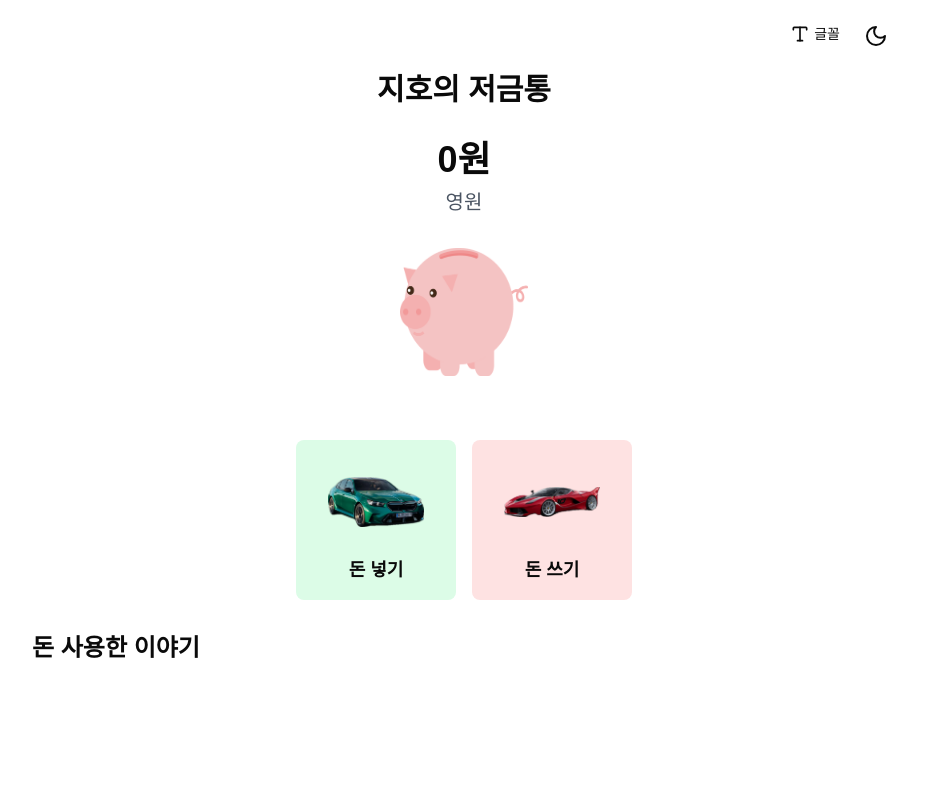
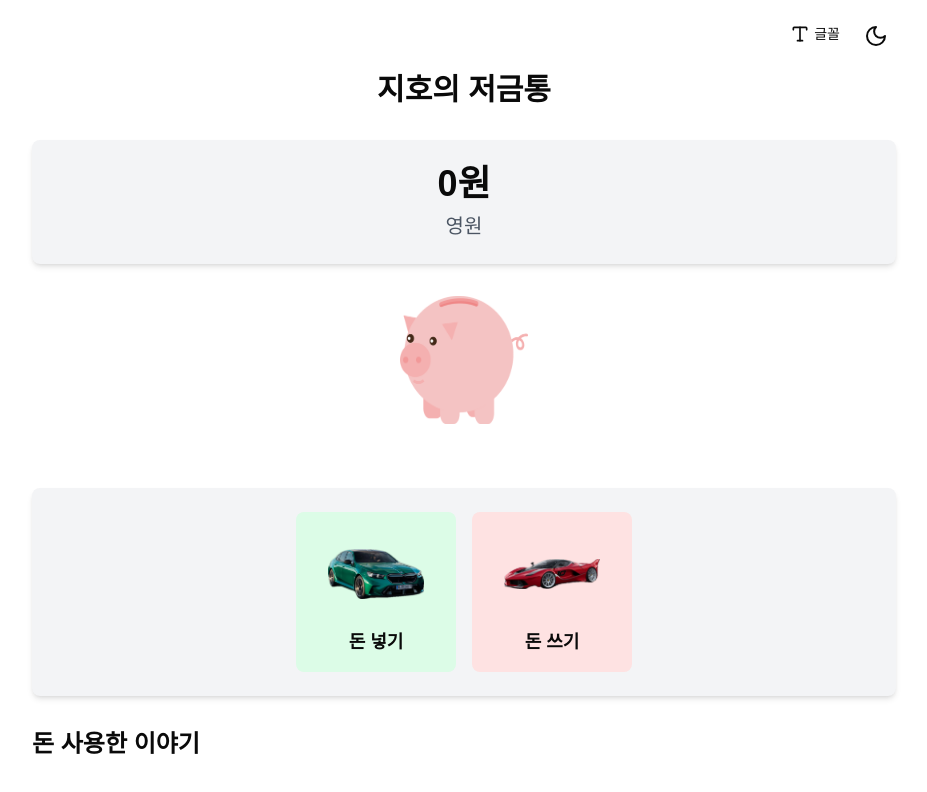
Before and after one commit to JR-Bae/jiho-bank, a Next.js app: page / in a window 1280 px wide. Shown: the top 792 px of the page, without its empty margins (176-1103 px from the left). Built offline with nearby package versions, Linux system fonts and the light colour scheme; a web font is replaced by a local one.

Commit message:
지호 저금통 섹션구분

```diff
--- a/components/PiggyBank.tsx
+++ b/components/PiggyBank.tsx
@@ -219,17 +219,19 @@ export default function PiggyBank() {
             {/* 헤더 */}
             <div className="mb-8">
                 <div className="flex justify-end items-center mb-4">
+                    {/* 글꼴 선택 및 테마 전환 버튼 */}
                     <div className="flex gap-2 relative">
                         <div className="font-dropdown">
                             <button
                                 onClick={() => setIsDropdownOpen(!isDropdownOpen)}
                                 className="p-2 rounded-full hover:bg-gray-200 dark:hover:bg-gray-700 transition-colors flex items-center gap-1"
                             >
-                                <Type size={20} />
+                                <Type size={20}/>
                                 <span className="text-sm">글꼴</span>
                             </button>
                             {isDropdownOpen && (
-                                <div className="absolute right-0 mt-2 w-48 py-2 bg-white dark:bg-gray-800 rounded-lg shadow-xl z-50">
+                                <div
+                                    className="absolute right-0 mt-2 w-48 py-2 bg-white dark:bg-gray-800 rounded-lg shadow-xl z-50">
                                     {fontOptions.map((font, index) => (
                                         <button
                                             key={font.name}
@@ -249,56 +251,63 @@ export default function PiggyBank() {
                             className="p-2 rounded-full hover:bg-gray-200 dark:hover:bg-gray-700 transition-colors"
                             aria-label="Toggle theme"
                         >
-                            {mounted && theme === 'dark' ? <Sun size={24} /> : <Moon size={24} />}
+                            {mounted && theme === 'dark' ? <Sun size={24}/> : <Moon size={24}/>}
                         </button>
                     </div>
                 </div>
                 <h1 className="text-3xl font-bold text-center">지호의 저금통</h1>
             </div>
 
-            {/* 잔액 표시 */}
-            <div className="text-center mb-8">
+            {/* 금액 표시 섹션 */}
+            <div className="text-center mb-8 bg-gray-100 dark:bg-gray-800 p-6 rounded-lg shadow-md">
                 <div className="text-4xl font-bold mb-2">{balance.toLocaleString()}원</div>
                 <div className="text-xl text-gray-600 dark:text-gray-400">{formatKoreanNumber(balance)}</div>
             </div>
 
-            {/* 저금통 + 애니메이션 */}
+            {/* 저금통 섹션 */}
             <div className="relative h-40 mb-8">
                 {isAnimating && (
                     <div className="absolute drop-coin">
-                        <img src="/money.png" alt="돈" className="w-16 h-16 mx-auto" />
+                        <img src="/money.png" alt="돈" className="w-16 h-16 mx-auto"/>
                     </div>
                 )}
-                <img src="/piggy.png" alt="저금통" className="w-32 h-32 mx-auto" />
+                <img
+                    src="/piggy.png"
+                    alt="저금통"
+                    className="w-32 h-32 mx-auto"
+                />
             </div>
 
-            {/* 버튼 */}
-            <div className="flex justify-center gap-4 mb-8">
+            {/* 버튼 섹션 */}
+            <div className="flex justify-center gap-4 mb-8 bg-gray-100 dark:bg-gray-800 p-6 rounded-lg shadow-md">
+                {/* 돈 넣기 버튼 */}
                 <button
                     onClick={handleAddMoney}
                     className="flex flex-col items-center justify-between p-4 bg-green-100 dark:bg-green-900 rounded-lg hover:bg-green-200 dark:hover:bg-green-800 active:scale-95 transition-transform duration-150 button-touch h-40 w-40"
                 >
-                    <img src="/add-money.png" alt="돈 넣기" className="w-24 h-24 object-contain" />
+                    <img src="/add-money.png" alt="돈 넣기" className="w-24 h-24 object-contain"/>
                     <span className="text-lg font-bold mt-2">돈 넣기</span>
                 </button>
 
+                {/* 돈 쓰기 버튼 */}
                 <button
                     onClick={handleSpendMoney}
                     className="flex flex-col items-center justify-between p-4 bg-red-100 dark:bg-red-900 rounded-lg hover:bg-red-200 dark:hover:bg-red-800 active:scale-95 transition-transform duration-150 button-touch h-40 w-40"
                 >
-                    <img src="/use-money.png" alt="돈 쓰기" className="w-24 h-24 object-contain" />
+                    <img src="/use-money.png" alt="돈 쓰기" className="w-24 h-24 object-contain"/>
                     <span className="text-lg font-bold mt-2">돈 쓰기</span>
                 </button>
             </div>
 
-            {/* 거래 내역 */}
+            {/* 돈 사용 이야기 섹션 */}
             <div className="space-y-4">
                 <h2 className="text-2xl font-bold mb-4">돈 사용한 이야기</h2>
-                {transactions.map(tx => (
+                {transactions.map((tx) => (
                     <div
                         key={tx.id}
                         className="bg-white dark:bg-gray-800 rounded-lg shadow-lg overflow-hidden"
                     >
+                        {/* 사진 표시 */}
                         {tx.photo && (
                             <img
                                 src={tx.photo}
@@ -306,15 +315,27 @@ export default function PiggyBank() {
                                 className="w-full h-48 object-cover"
                             />
                         )}
+
+                        {/* 거래 내용 */}
                         <div className="p-4">
+                            {/* 메모 */}
                             {tx.memo && (
-                                <p className="text-lg mb-2">{tx.memo}</p>
+                                <p className="text-lg mb-2 text-gray-900 dark:text-gray-100">
+                                    {tx.memo}
+                                </p>
                             )}
-                            <div className="flex justify-between text-sm text-gray-500">
+                            <div className="flex justify-between text-sm text-gray-500 dark:text-gray-400">
+                                {/* 거래 날짜 */}
                                 <span>{new Date(tx.date).toLocaleString()}</span>
-                                <span className={tx.type === 'add' ? 'text-green-500' : 'text-red-500'}>
-                  {tx.type === 'add' ? '+' : '-'}{tx.amount.toLocaleString()}원
-                </span>
+                                {/* 금액 */}
+                                <span
+                                    className={`text-lg font-bold ${
+                                        tx.type === 'add' ? 'text-green-500' : 'text-red-500'
+                                    }`}
+                                >
+                        {tx.type === 'add' ? '+' : '-'}
+                                    {tx.amount.toLocaleString()}원
+                    </span>
                             </div>
                         </div>
                     </div>
@@ -322,4 +343,5 @@ export default function PiggyBank() {
             </div>
         </div>
     );
+
 }
```
